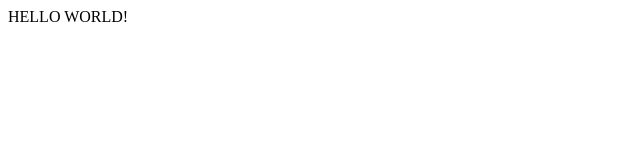
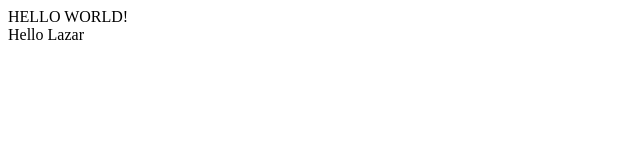
Before and after one commit to lazar-milic-upm/news-manager-project, an Angular app: page / in a window 1280 px wide. Shown: the top 160 px of the page, without its empty margins (0-640 px from the left). Built offline with nearby package versions, Linux system fonts and the light colour scheme.

Commit message:
prima prova

```diff
--- a/src/app/app.component.html
+++ b/src/app/app.component.html
@@ -1 +1,2 @@
 <div>HELLO WORLD!</div>
+<div>Hello Lazar</div>
```
